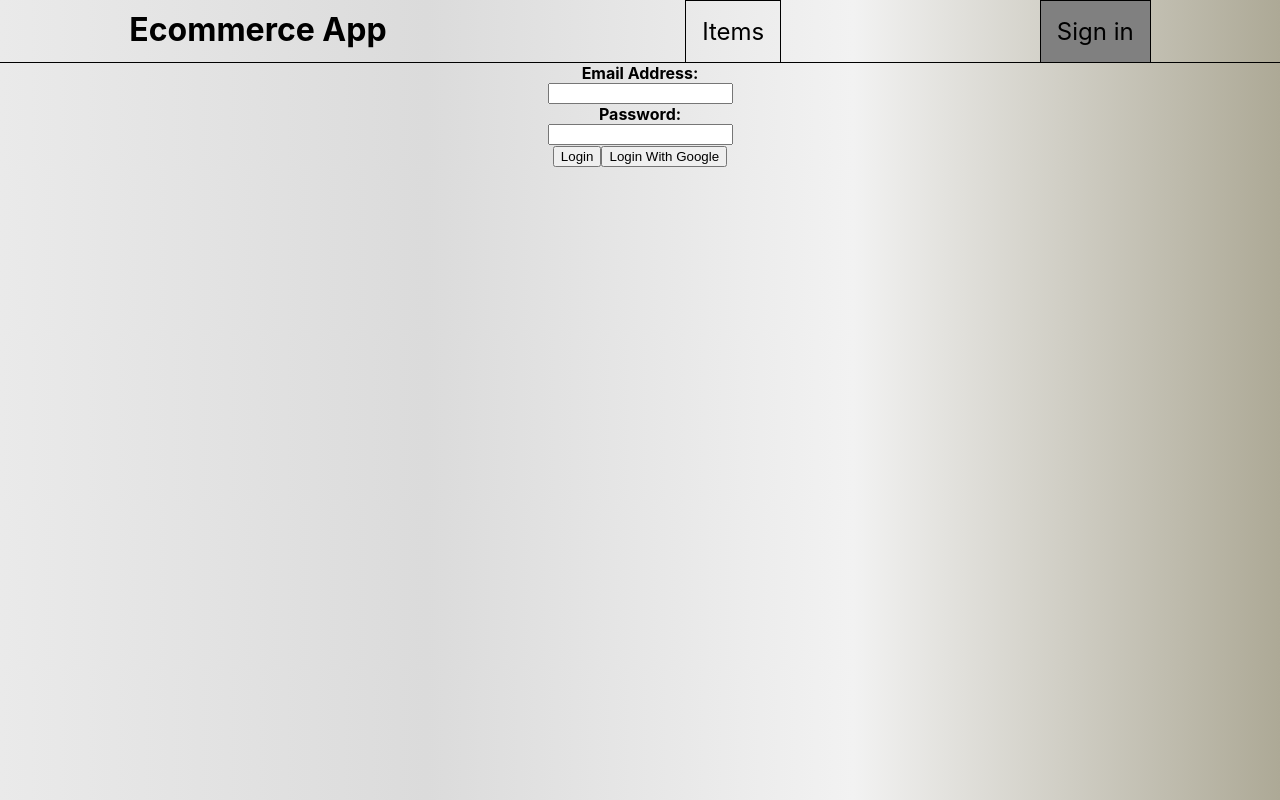
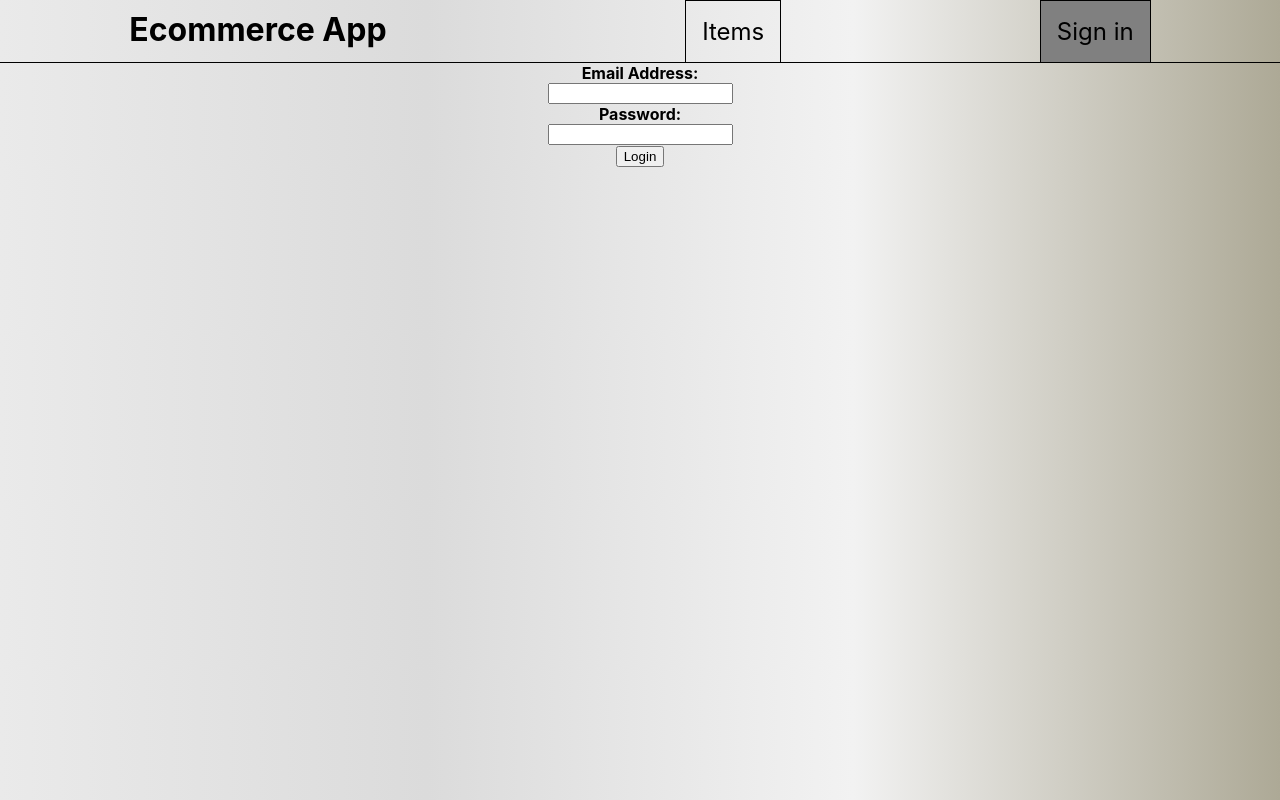
Before and after one commit to wfarat/ecommerce, a React (Create React App) app in the folder client/: page /login in a window 1280 px wide. Built offline with nearby package versions, Linux system fonts and the light colour scheme.

Commit message:
removed login with google

```diff
--- a/client/src/components/login/Login.js
+++ b/client/src/components/login/Login.js
@@ -4,7 +4,7 @@ import {
   login,
   selectLogin,
   purgeMessage,
-  loginGoogle,
+ // loginGoogle,
 } from '../../features/users/loginSlice';
 import { Navigate } from 'react-router-dom';
 export default function Login() {
@@ -24,9 +24,9 @@ export default function Login() {
     setTimeout(() => dispatch(purgeMessage()), 5000);
   };
 
-  const handleGoogle = () => {
-    dispatch(loginGoogle());
-  }
+ // const handleGoogle = () => {
+ //   dispatch(loginGoogle());
+ // }
   return (
     <div className="inputs">
       <label htmlFor="email">
@@ -50,7 +50,6 @@ export default function Login() {
       <button className="submitButton" onClick={handleClick}>
         Login
       </button>
-      <button className="loginGoogle" onClick={handleGoogle}>Login With Google</button>
     </div>
   );
 }
```
Also changed, not shown: client/src/config.js (added), 1 other file (tests, documents, lock files or other folders).
